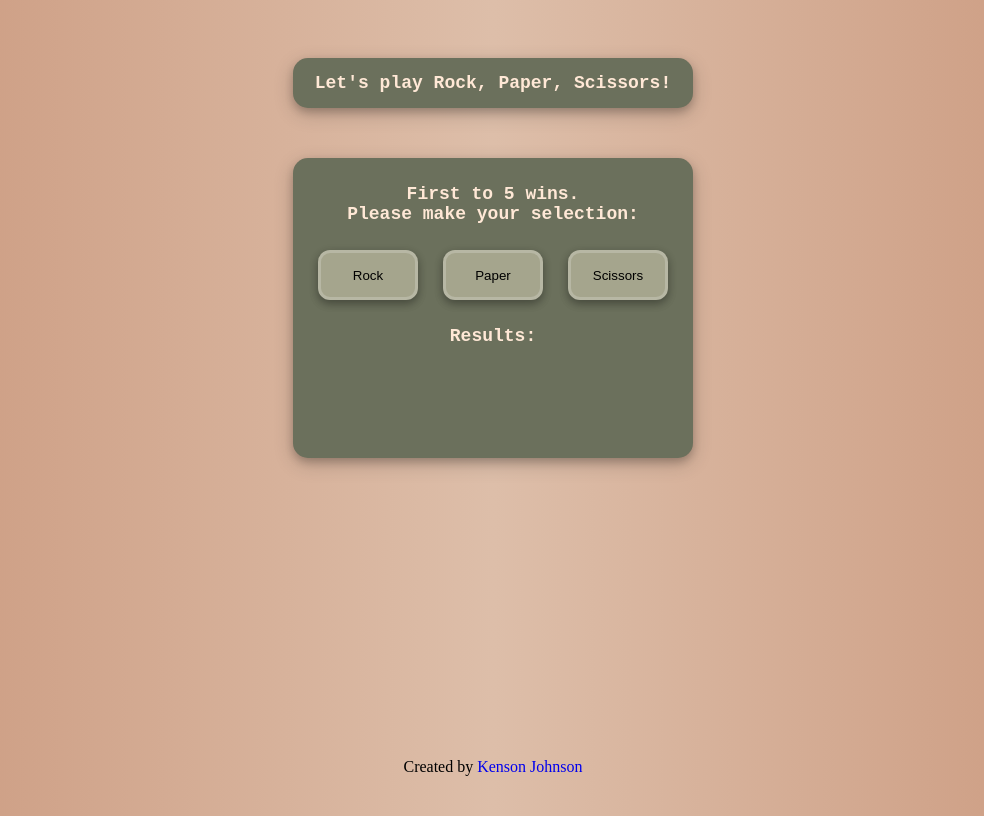
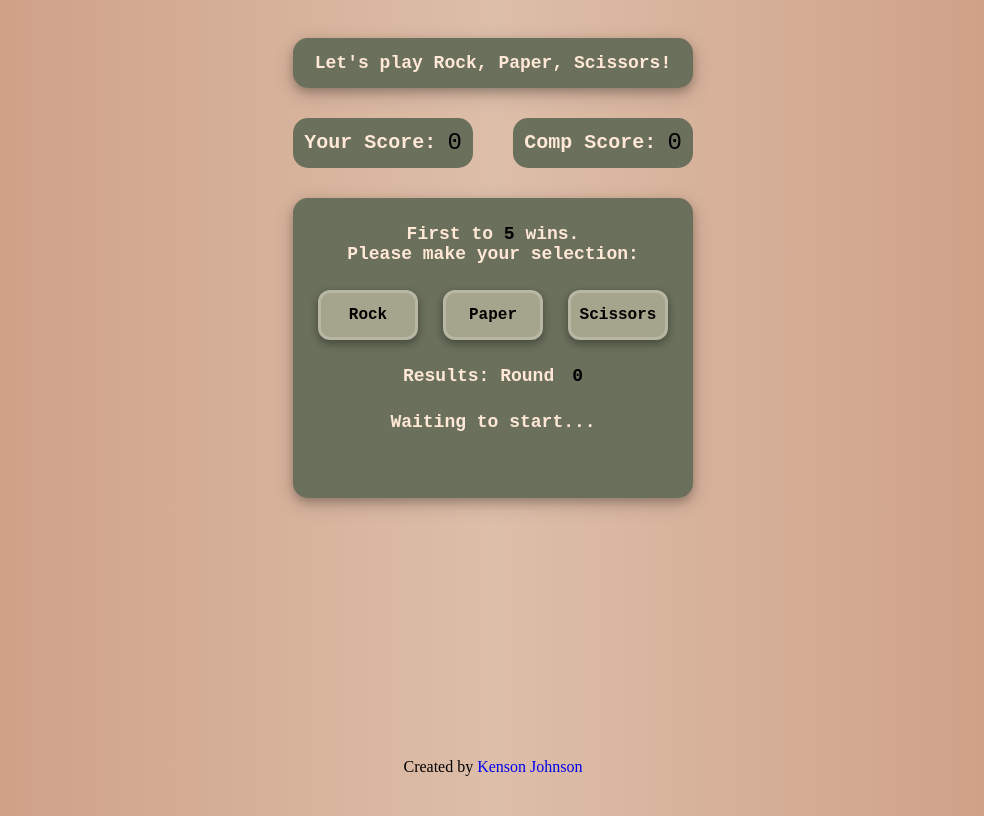
Before and after one commit to kensonjohnson/Rock-Paper-Scissors, a plain HTML site: page index.html in a window 1280 px wide. Shown: the whole page, without its empty margins (147-1131 px from the left). Drawn offline with Linux system fonts and the light colour scheme.

Commit message:
Polished user interface
Added a score box for both player and computer.
The round count now updates with each round.

```diff
--- a/game.js
+++ b/game.js
@@ -10,7 +10,6 @@ as well as the generated computer choice. The choices are
 compared and a winner is chosen. Have this return
 the results as a string that declares the player as a winner,
 a loser, or that the game tied. */
-
 function playRound(playerChoice) {
 
     //create the computer's choice
@@ -20,25 +19,77 @@ function playRound(playerChoice) {
     if (playerChoice == computerChoice) {
         return 'Its a tie! Play again!';
     } else if (playerChoice == 'rock' && computerChoice == 'scissors') {
+        playerWin();
         return 'You win! Rock beats scissors.';
     } else if (playerChoice == 'rock' && computerChoice == 'paper') {
+        computerWin();
         return 'You lose! Paper beats rock.';
     } else if (playerChoice == 'scissors' && computerChoice == 'paper') {
+        playerWin();
         return 'You win! Scissors beats paper.';
     } else if (playerChoice == 'scissors' && computerChoice == 'rock') {
+        computerWin();
         return 'You lose! Rock beats scissors.';
     } else if (playerChoice == 'paper' && computerChoice == 'rock') {
+        playerWin();
         return 'You win! Paper beats rock.';
     } else if (playerChoice == 'paper' && computerChoice == 'scissors') {
+        computerWin();
         return 'You lose! Scissors beats paper.'
     }
 
 }
 
+//set round counter variable
+let roundCount = 0;
+
+
+//create function to update round count and diplay on screen
+function updateRound() {
+    roundCount++;
+    document.getElementById("round-count").innerHTML = roundCount;
+}
+
+
+
+//set variable to hold player score
+let playerScore = 0;
+
+//create function that increments the player score and updates on screen
+function playerWin() {
+    playerScore++
+    document.getElementById("player-score").innerHTML = playerScore;
+
+}
+
+
+
+//set variable to hold computer score
+let computerScore = 0;
+
+//create function that increments the computer score and updates on screen
+function computerWin() {
+    computerScore++
+    document.getElementById("computer-score").innerHTML = computerScore;
+}
+
+
+
+
+
+
+
 //take in the player's choice and play a round, updating the score if possible
 function game(playerSelection) {
 
     results = playRound(playerSelection);
+    updateRound();
+    if (playerScore >= 5) {
+        endGame(true);
+    }
+    if (computerScore >= 5) {
+        endGame(false);
+    }
 
 
     //update results on screen
--- a/index.html
+++ b/index.html
@@ -14,15 +14,28 @@
     <div class="container">
         <div class="top-container">
             <div class="title-box">Let's play Rock, Paper, Scissors!</div>
+            <div class="score-container">
+                <div class="score-box">
+                    <div class="score-box-text">Your Score:</div>
+                    <div id="player-score" class="score-box-score">0</div>
+                </div>
+                <div class="score-box">
+                    <div class="score-box-text">Comp Score:</div>
+                    <div id="computer-score" class="score-box-score">0</div>
+                </div>
+            </div>
             <div class="game-box">
-                <div class="game-text">First to 5 wins.<br>Please make your selection:</div>
+                <div class="game-text">First to <span style="color: black;">5</span> wins.<br>Please make your selection:</div>
                 <div class="button-container">
                     <button id="rock" class="button">Rock</button>
                     <button id="paper" class="button">Paper</button>
                     <button id="scissors" class="button">Scissors</button>
                 </div>
-                <div class="results-title">Results:</div>
-                <div id="results" class="game-results"></div>
+                <div class="results-title-container">
+                    <div class="results-title">Results: Round </div>
+                    <div id="round-count" class="results-round">0</div>
+                </div>
+                <div id="results" class="game-results">Waiting to start...</div>
             </div>
         </div>
         <div class="footer">Created by <a href="https://kensonjohnson.com">Kenson Johnson</a></div>
--- a/styles.css
+++ b/styles.css
@@ -18,7 +18,7 @@ body {
     background-color: #6B705C;
     height: 50px;
     width: 400px;
-    margin: 50px auto 0;
+    margin: 30px auto 0;
     border-radius: 15px;
     text-align: center;
     vertical-align: middle;
@@ -30,12 +30,45 @@ body {
     box-shadow: 0 4px 8px 0 rgba(0, 0, 0, 0.2), 0 6px 20px 0 rgba(0, 0, 0, 0.19);
 }
 
+.score-container {
+    width: 400px;
+    margin: 30px auto 0;
+    display: flex;
+    justify-content: space-between;
+}
+
+.score-box {
+    display: flex;
+    background-color: #6B705C;
+    border-radius: 15px;
+    height: 50px;
+    width: 180px;
+    justify-content: space-evenly;
+    font-family: 'Courier New', Courier, monospace;
+}
+
+.score-box-text {
+    color: #FFE8D6;
+    font-size: 20px;
+    vertical-align: middle;
+    line-height: 50px;
+    font-weight: 600;
+    font-family: 'Courier New', Courier, monospace;
+}
+
+.score-box-score {
+    font-size: 24px;
+    text-align: center;
+    vertical-align: middle;
+    line-height: 50px;
+}
+
 .game-box {
     background-color: #6B705C;
     height: 300px;
     width: 400px;
     border-radius: 15px;
-    margin: 50px auto;
+    margin: 30px auto;
     display: flex;
     flex-direction: column;
     align-items: center;
@@ -66,6 +99,19 @@ body {
     height: 50px;
     text-decoration: none;
     box-shadow: 0 4px 8px 0 rgba(0, 0, 0, 0.2), 0 3px 10px 0 rgba(0, 0, 0, 0.19);
+    font-family: 'Courier New', Courier, monospace;
+    font-size: 16px;
+    font-weight: 600;
+}
+
+.button:active {
+    box-shadow: none;
+    transform: translateY(4px);
+}
+
+.results-title-container {
+    display: flex;
+    flex-direction: row;
 }
 
 .results-title {
@@ -73,6 +119,13 @@ body {
     color: #FFE8D6;
     font-weight: 600;
     font-size: 18px;
+}
+
+.results-round {
+    font-family: 'Courier New', Courier, monospace;
+    font-weight: 600;
+    font-size: 18px;
+    margin-left: 18px;
 }
 
 .game-results {
```
